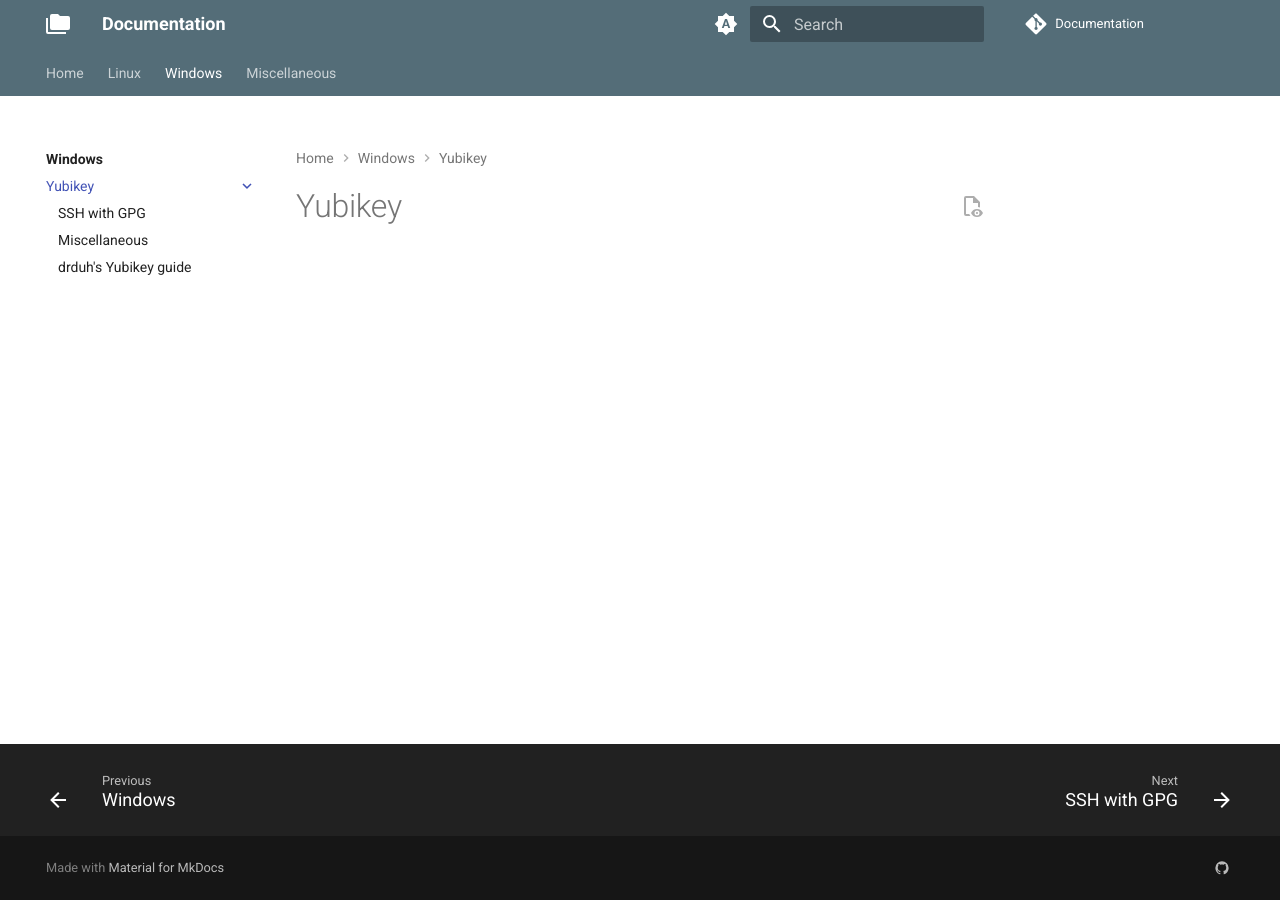
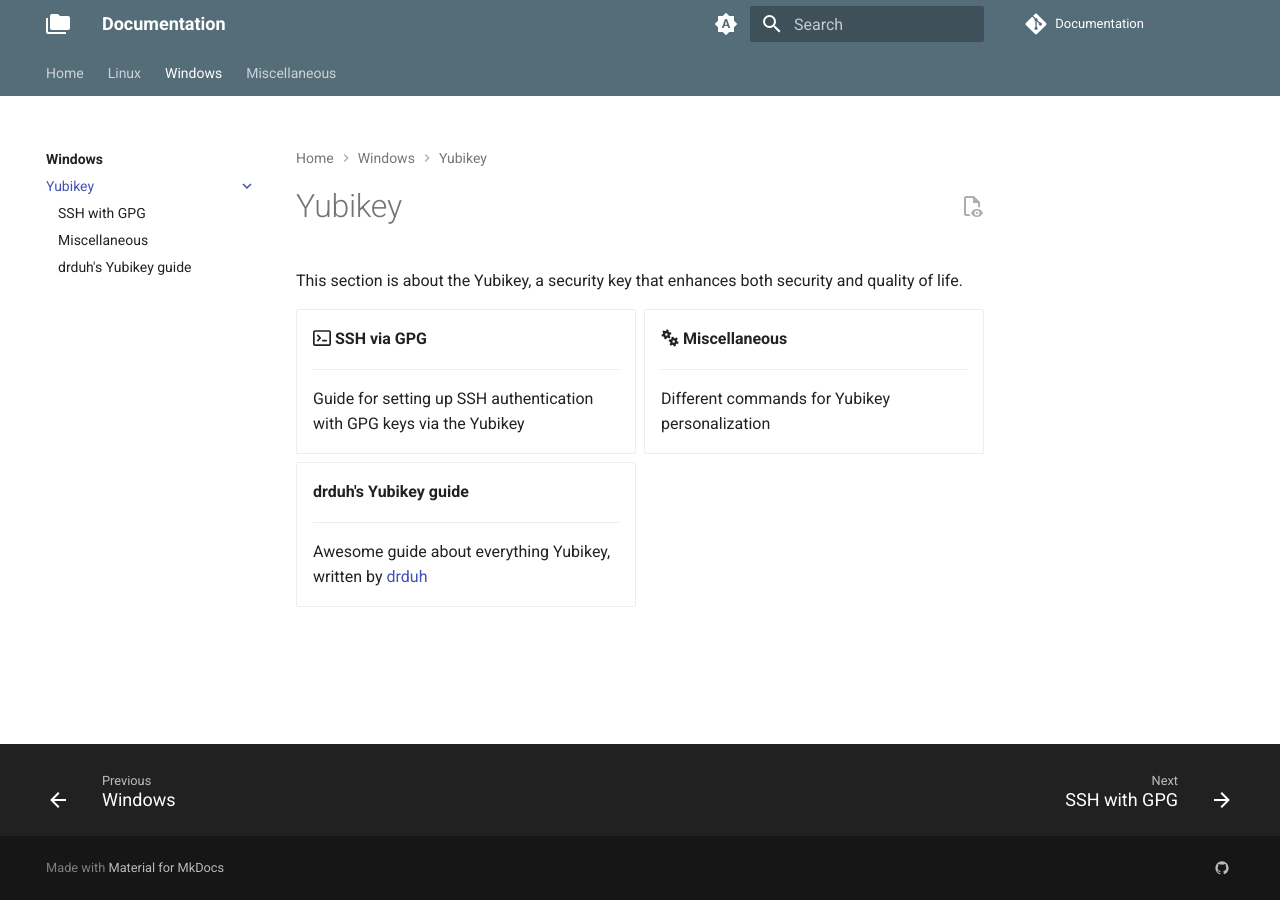
Before and after one commit to FlagHunter01/documentation.frolov.eu, an MkDocs documentation site: the page built from docs/windows/yubikey/index.md, in a window 1280 px wide. Built offline with MkDocs 1.6.1 and Material for MkDocs 9.7.7, drawn with Linux system fonts in a browser that asks for light colours; plug-ins that fetch from the network failed and are left out; comment, search, counter and statistics services are not loaded.

Commit message:
Body of Yubikey index

```diff
--- a/docs/windows/yubikey/index.md
+++ b/docs/windows/yubikey/index.md
@@ -2,3 +2,25 @@
 title: Yubikey
 description: Index page of the Yubikey section.
 ---
+
+This section is about the Yubikey, a security key that enhances both security and quality of life.
+
+<div class="grid cards" markdown>
+
+-   **:octicons-terminal-16: SSH via GPG**
+
+    ---
+
+    Guide for setting up SSH authentication with GPG keys via the Yubikey
+
+-   **:fontawesome-solid-gears: Miscellaneous**
+
+    ---
+
+    Different commands for Yubikey personalization
+
+-   **drduh's Yubikey guide**
+
+    ---
+
+    Awesome guide about everything Yubikey, written by [drduh](https://github.com/drduh)
```
